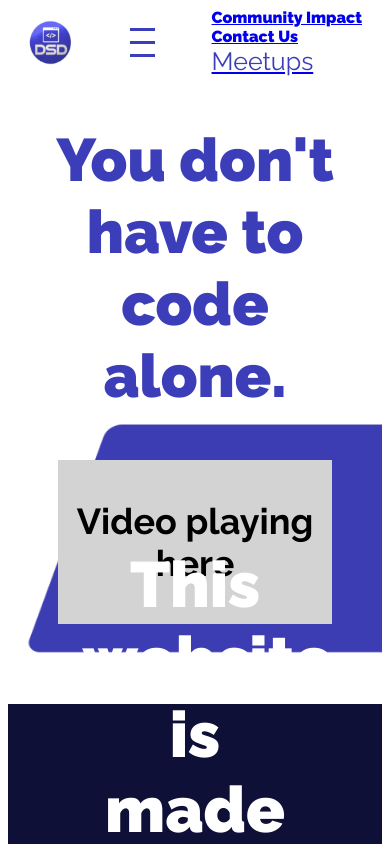
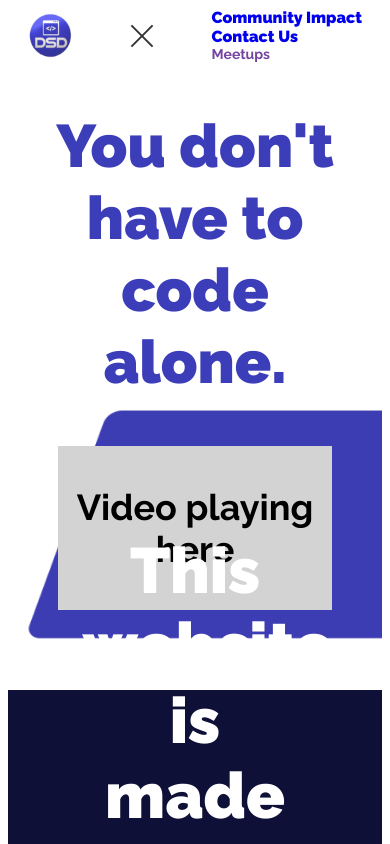
Before and after one commit to dallassoftwaredevelopers/DSDsite, a Next.js app: page / in a window 390 px wide. Both pictures are taken after a click on the element 344 px from the left and 30 px from the top of the page. Shown: the top 844 px of the page. Built offline with nearby package versions, Linux system fonts and the light colour scheme.

Commit message:
bug:Navbar issued resolved

```diff
--- a/src/app/components/navbar/navbar.module.css
+++ b/src/app/components/navbar/navbar.module.css
@@ -3,6 +3,7 @@
 .mobileNavBar {
   display: none;
 }
+
 .navbar {
   display: flex;
   justify-content: space-between;
@@ -67,13 +68,13 @@
   display: none;
 }
 
-.hamburger div {
+/* .hamburger div {
   width: 25px;
   height: 3px;
   background-color: #3c3db9;
   margin: 5px;
   transition: all 0.3s ease;
-}
+} */
 
 .navLinks {
   display: flex;
@@ -89,10 +90,12 @@
     display: none;
   }
 }
+
 @media (max-width: 768px) {
   .logo {
     display: none;
   }
+
   .mobileNavBar {
     display: flex;
     justify-content: space-between;
@@ -100,28 +103,32 @@
     padding: 0 20px;
     font-family: 'Raleway', sans-serif;
   }
+
   .hamburger {
     display: flex;
     flex-direction: column;
     cursor: pointer;
   }
 
-  .hamburger div {
+  /* .hamburger div {
     width: 25px;
     height: 3px;
     background-color: #3c3db9;
     margin: 5px;
     transition: all 0.3s ease;
-  }
+  } */
 
   .mobileNav {
     display: flex;
     flex-direction: column;
     text-decoration: none;
   }
+
   .mobileLinks {
     font-weight: 900;
+    text-decoration: none;
   }
+
   .navLinks {
     display: none;
     flex-direction: column;
@@ -147,15 +154,64 @@
     font-size: 25px;
     color: #3c3db9;
   }
+
   .links::after {
     display: none;
   }
 
   .meetupLink {
     background-color: #fff;
-    color: #3c3db9;
-    font-size: 25px;
+    color: #7444A0;
+    font-size: 14px;
     text-decoration: none;
+    font-weight: bold;
     padding: 0;
   }
 }
+
+.closeIcon {
+  width: 30px;
+  height: 30px;
+  position: relative;
+  cursor: pointer;
+  color: #3c3db9;
+}
+
+.closeIcon:before,
+.closeIcon:after {
+  content: '';
+  position: absolute;
+  width: 100%;
+  height: 2px;
+  background-color: #333;
+  top: 50%;
+  left: 0;
+  color: #3c3db9;
+}
+
+.closeIcon:before {
+  transform: rotate(45deg);
+  transform-origin: center;
+  color: #3c3db9;
+}
+
+.closeIcon:after {
+  transform: rotate(-45deg);
+  transform-origin: center;
+  color: #3c3db9;
+}
+
+/* navbar.module.css */
+
+.line {
+  width: 25px;
+  /* Adjust width as needed */
+  height: 3px;
+  /* Adjust height as needed */
+  background-color: #3c3db9;
+  /* Adjust color as needed */
+  margin: 5px;
+  /* Adjust margin as needed */
+  transition: all 0.3s ease;
+  /* Optional: Add transition effect */
+}
--- a/src/app/components/navbar/navbar.tsx
+++ b/src/app/components/navbar/navbar.tsx
@@ -37,23 +37,33 @@ export default function Navbar({ label }: NavbarProps) {
           </Link>
         </div>
         <div className={styles.hamburger} onClick={toggleNav}>
-          <div className={styles.line}></div>
-          <div className={styles.line}></div>
-          <div className={styles.line}></div>
+          {
+            isNavVisible ? (
+              <>
+                <div className={styles.closeIcon}></div>
+              </>
+            ) : (
+              <>
+                <div className={styles.line}></div>
+                <div className={styles.line}></div>
+                <div className={styles.line}></div>
+              </>
+            )
+          }
         </div>
         <div
           className={styles.mobileNavBackground}
           style={{ display: isNavVisible ? 'block' : 'none' }}
         >
           <div className={styles.mobileNav}>
-            <Link href='/'>
-              <div className={styles.mobileLinks}>{label.lblCommunity}</div>
+            <Link className={styles.mobileLinks} href='/'>
+              {label.lblCommunity}
             </Link>
-            <Link href='/'>
-              <div className={styles.mobileLinks}>{label.lblContact}</div>
+            <Link className={styles.mobileLinks} href='/'>
+              {label.lblContact}
             </Link>
-            <Link href='https://www.meetup.com/dallas-software-developers-meetup/'>
-              <div className={styles.meetupLink}>{label.lblMeetup}</div>
+            <Link className={styles.meetupLink} href='https://www.meetup.com/dallas-software-developers-meetup/'>
+              {label.lblMeetup}
             </Link>
           </div>
         </div>
```
